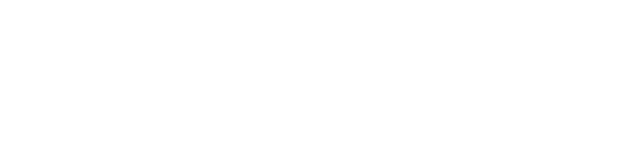
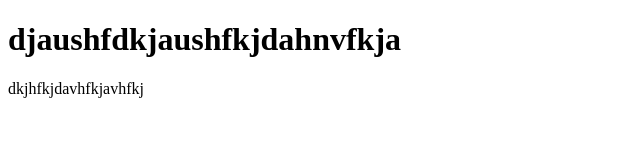
Before and after one commit to marjutrocky/my-first-repo, a plain HTML site: page index.html in a window 1280 px wide. Shown: the whole page, without its empty margins (0-640 px from the left). Drawn offline with Linux system fonts and the light colour scheme.

Commit message:
fjbvhnkjshnkvjs

```diff
--- a/index.html
+++ b/index.html
@@ -7,6 +7,8 @@
     <title>Document</title>
 </head>
 <body>
+    <h1>djaushfdkjaushfkjdahnvfkja</h1>
+    <p>dkjhfkjdavhfkjavhfkj</p>
 
 </body>
 </html>
```
